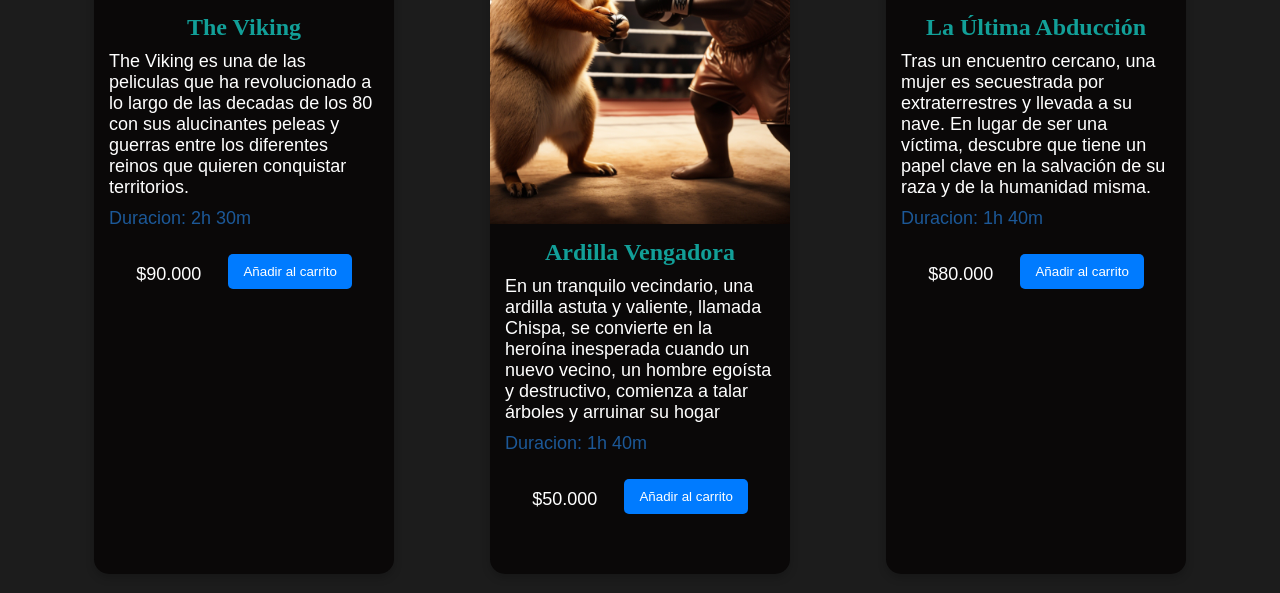
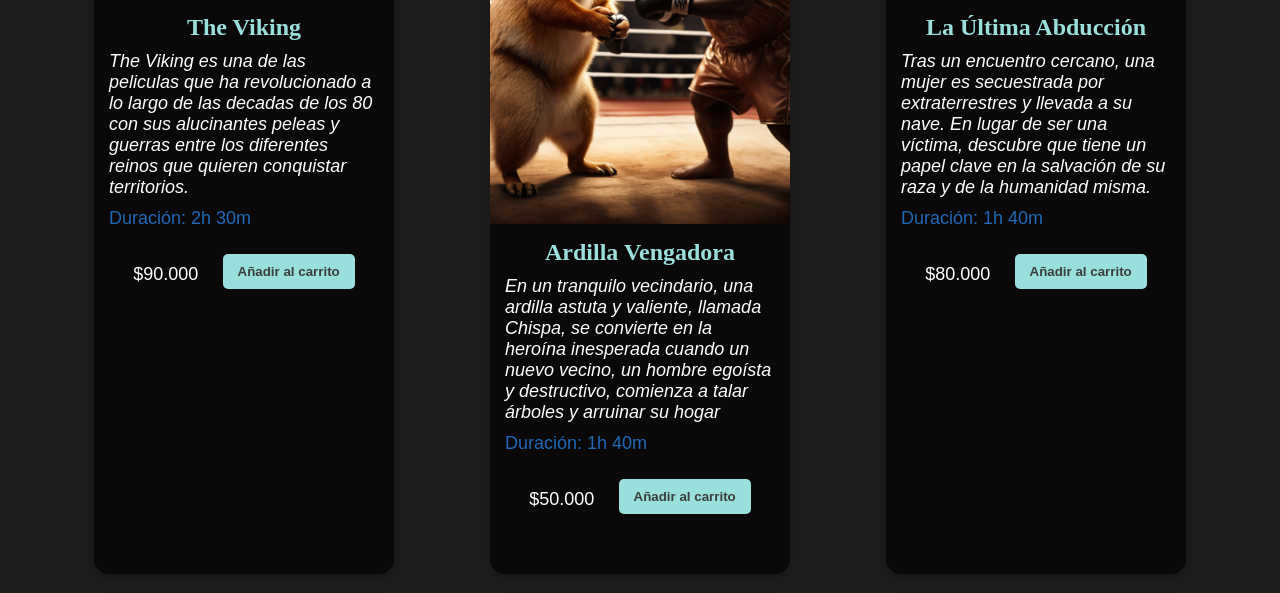
Before and after one commit to LittleBigPants/Proyecto-Final-Prog-II-Garcia-Juan-Manuel-Berrino-Ivan-Gonzales-Lautaro-Bueno-Melina, a Flask app: page /peliculas in a window 1280 px wide. Shown: the part 506-1099 px from the top of the page. Run offline with Flask 3, Linux system fonts and the light colour scheme; some libraries are stand-ins or nearby versions.

Commit message:
CSS a Comprar

```diff
--- a/website/static/css/comprar_pelicula.css
+++ b/website/static/css/comprar_pelicula.css
@@ -1,18 +1,19 @@
+@import url('https://fonts.googleapis.com/css2?family=Poppins:ital,wght@0,100;0,200;0,300;0,400;0,500;0,600;0,700;0,800;0,900;1,100;1,200;1,300;1,400;1,500;1,600;1,700;1,800;1,900&family=Raleway:ital,wght@0,100..900;1,100..900&display=swap');
+
 body{
     background-color: #1c1c1c;
 }
 
 header{
-    background-color:  #f5f5f5;;
     width: 100%;
     height: 80px;
 }
 
 h1{
-    font-family: 'Segoe UI', Tahoma, Geneva, Verdana, sans-serif;
+    font-family: "Poppins", sans-serif;
     text-align: center;
     line-height: 80px;
-    color: rgb(18, 159, 152);
+    color: rgb(153, 224, 221);
     margin-right: 30px;
 }
 
@@ -59,14 +60,18 @@ h1{
 .informacion h2{
     text-align: center;
     padding-bottom: 10px;
-    color: rgb(18, 159, 152);
+    color: rgb(153, 224, 221);
 }
 
 .informacion p{
     font-size: 18px;
-    font-weight: 300;
+    font-weight: 200;
     font-family: Arial, Helvetica, sans-serif;
     color: #fff;
+}
+
+.carta-des{
+    font-style: italic;
 }
 
 .informacion .precio {
@@ -75,7 +80,7 @@ h1{
 }
 
 .informacion .duracion{
-    color: #1c5897;
+    color: #216ab8;
     padding: 10px 0;
     font-weight: 400;
 }
@@ -85,8 +90,9 @@ h1{
     margin: 15px 0 10px 0;
 }
 .añadir{
-    background-color: #007BFF; /* Color del botón */
-    color: white; /* Color del texto del botón */
+    background-color: rgb(153, 224, 221); /* Color del botón */
+    color: rgb(61, 60, 60); /* Color del texto del botón */
+    font-weight: bold;
     border: none;
     border-radius: 5px; /* Bordes redondeados del botón */
     padding: 10px 15px;
--- a/website/templates/comprar_pelicula.html
+++ b/website/templates/comprar_pelicula.html
@@ -26,7 +26,7 @@
             <li id="logo"><a href="{{url_for('views.content')}}"><img src="/static/img/logo-flix-fusion.png" alt=""></a></li>
             <li><a href="{{url_for('views.content')}}"><i class="fas fa-home"></i></a></li>
             <li><a href="#"><i class="fas fa-search search-icon"></i></a></li>
-            <li id="peliculas"><a href="{{url_for('views.movies')}}" target="_blank">Comprar Peliculas</a></li>
+            <li><a href=" {{url_for('views.movies')}}"><i class="fa-solid fa-bag-shopping"></i></a></li>
             <div class="contenedor-perfil" id="contenedor-perfil">
             <li id="perfil"><a href="#"><span id="mi-perfil">Mi perfil</span><img src="/static/img/spiderman.jpg" alt="spiderman"></a></li>
         </div>
@@ -115,11 +115,11 @@
             <img src="/static/img/vikingo.jpg" alt="Pelicula The Viking">
             <div class="informacion">
                 <h2>The Viking</h2>
-                <p>The Viking es una de las peliculas que ha revolucionado a lo largo
+                <p class="carta-des">The Viking es una de las peliculas que ha revolucionado a lo largo
                     de las decadas de los 80 con sus alucinantes peleas y guerras
                     entre los diferentes reinos que quieren conquistar territorios.
                 </p>
-                <p class="duracion">Duracion: 2h 30m</p>
+                <p class="duracion">Duración: 2h 30m</p>
                 <div class="extra">
                     <p class="precio">$90.000</p>
                     <button class="añadir">Añadir al carrito</button>
@@ -131,11 +131,11 @@
             <img src="/static/img/e6.jpg" alt="Pelicula Ardilla Vengadora">
             <div class="informacion">
                 <h2>Ardilla Vengadora</h2>
-                <p>En un tranquilo vecindario, una ardilla astuta y valiente, llamada Chispa,
+                <p class="carta-des">En un tranquilo vecindario, una ardilla astuta y valiente, llamada Chispa,
                     se convierte en la heroína inesperada cuando un nuevo vecino, un hombre egoísta
                     y destructivo, comienza a talar árboles y arruinar su hogar
                 </p>
-                <p class="duracion">Duracion: 1h 40m</p>
+                <p class="duracion">Duración: 1h 40m</p>
                 <div class="extra">
                     <p class="precio">$50.000</p>
                     <button class="añadir">Añadir al carrito</button>
@@ -147,10 +147,10 @@
             <img src="/static/img/ra5.jpg" alt="Pelicula La Última Abduccion">
             <div class="informacion">
                 <h2>La Última Abducción</h2>
-                <p>Tras un encuentro cercano, una mujer es secuestrada por extraterrestres y llevada a su nave. En lugar de ser una víctima,
+                <p class="carta-des">Tras un encuentro cercano, una mujer es secuestrada por extraterrestres y llevada a su nave. En lugar de ser una víctima,
                     descubre que tiene un papel clave en la salvación de su raza y de la humanidad misma.
                 </p>
-                <p class="duracion">Duracion: 1h 40m</p>
+                <p class="duracion">Duración: 1h 40m</p>
                 <div class="extra">
                     <p class="precio">$80.000</p>
                     <button class="añadir">Añadir al carrito</button>
@@ -162,11 +162,11 @@
             <img src="/static/img/pareja.jpg" alt="Pelicula Cartas de Amor">
             <div class="informacion">
                 <h2>Cartas de Amor</h2>
-                <p>Una mujer encuentra cartas de amor de su madre dirigidas a un desconocido.
+                <p class="carta-des">Una mujer encuentra cartas de amor de su madre dirigidas a un desconocido.
                     Decidida a descubrir la historia detrás de estas cartas, se embarca en un viaje que la
                     lleva a encontrar su propio amor.
                 </p>
-                <p class="duracion">Duracion: 1h 10m</p>
+                <p class="duracion">Duración: 1h 10m</p>
                 <div class="extra">
                     <p class="precio">$45.000</p>
                     <button class="añadir">Añadir al carrito</button>
@@ -178,11 +178,11 @@
             <img src="/static/img/s1.jpg" alt="Pelicula Un Ángel en Apuros">
             <div class="informacion">
                 <h2>Un Ángel en Apuros</h2>
-                <p>Un ángel observa a una mujer solitaria y decide ayudarla a encontrar el amor.
+                <p class="carta-des">Un ángel observa a una mujer solitaria y decide ayudarla a encontrar el amor.
                     Sus intentos de mejorar sus citas se convierten en un caos hilarante, pero en el proceso,
                     descubre el verdadero significado del amor.
                 </p>
-                <p class="duracion">Duracion: 1h 25m</p>
+                <p class="duracion">Duración: 1h 25m</p>
                 <div class="extra">
                     <p class="precio">$55.000</p>
                     <button class="añadir">Añadir al carrito</button>
@@ -194,11 +194,11 @@
             <img src="/static/img/e7.jpg" alt="Pelicula Marcados">
             <div class="informacion">
                 <h2>Marcados</h2>
-                <p>En una ciudad en la que las personas comienzan a aparecer con un extraño código en la espalda,
+                <p class="carta-des">En una ciudad en la que las personas comienzan a aparecer con un extraño código en la espalda,
                     una periodista investiga el fenómeno. Cuanto más se adentra en la verdad, más se da cuenta
                     de que su propia vida está en peligro.
                 </p>
-                <p class="duracion">Duracion: 2h 40m</p>
+                <p class="duracion">Duración: 2h 40m</p>
                 <div class="extra">
                     <p class="precio">$100.000</p>
                     <button class="añadir">Añadir al carrito</button>
@@ -209,11 +209,11 @@
             <img src="/static/img/ra6.jpg" alt="Pelicula Triángulo de Espías">
             <div class="informacion">
                 <h2> Triángulo de Espías</h2>
-                <p>Tres agentes de la CIA, cada uno con habilidades únicas, son asignados a una misión de alto riesgo.
+                <p class="carta-des">Tres agentes de la CIA, cada uno con habilidades únicas, son asignados a una misión de alto riesgo.
                     A medida que trabajan juntos, surgen tensiones entre ellos,
                     complicando la misión y poniendo en juego su lealtad.
                 </p>
-                <p class="duracion">Duracion: 2h 10m</p>
+                <p class="duracion">Duración: 2h 10m</p>
                 <div class="extra">
                     <p class="precio">$85.000</p>
                     <button class="añadir">Añadir al carrito</button>
@@ -225,11 +225,11 @@
             <img src="/static/img/ra1.jpg" alt="Pelicula Rutas de Huida">
             <div class="informacion">
                 <h2>Rutas de Huida</h2>
-                <p>Un joven soldado se encuentra atrapado en un conflicto y decide desertar.
+                <p class="carta-des">Un joven soldado se encuentra atrapado en un conflicto y decide desertar.
                     En su viaje para escapar de la guerra, se une a un grupo de civiles que
                     intentan cruzar fronteras, enfrentando juntos los horrores del conflicto.
                 </p>
-                <p class="duracion">Duracion: 2h 05m</p>
+                <p class="duracion">Duración: 2h 05m</p>
                 <div class="extra">
                     <p class="precio">$82.000</p>
                     <button class="añadir">Añadir al carrito</button>
@@ -241,7 +241,7 @@
             <img src="/static/img/s6.jpg" alt="Pelicula El Cientñifico Chiflado">
             <div class="informacion">
                 <h2>El Científico Chiflado</h2>
-                <p> Un científico loco crea un dispositivo que convierte armas en juguetes
+                <p class="carta-des"> Un científico loco crea un dispositivo que convierte armas en juguetes
                     en medio de un conflicto bélico. Mientras sus colegas intentan detenerlo,
                     él solo quiere demostrar que la risa puede ganar la guerra.
                 </p>
@@ -257,7 +257,7 @@
             <img src="/static/img/s4.jpg" alt="Pelicula El Último Verano">
             <div class="informacion">
                 <h2>El Último Verano</h2>
-                <p>Durante su último verano juntos antes de la universidad, un grupo de amigos explora el amor ,la amistad,
+                <p class="carta-des">Durante su último verano juntos antes de la universidad, un grupo de amigos explora el amor ,la amistad,
                     y el temor de enfrentárse contra decisiones que cambiarán sus vidas para siempre.
                 </p>
                 <p class="duracion">Duracion: 1h 35m</p>
```
Also changed, not shown: other parts of website/static/css/comprar_pelicula.css (+11 -1 lines), other parts of website/templates/comprar_pelicula.html (+1 -2 lines), website/static/img/carrito-de-compras.png (added).
